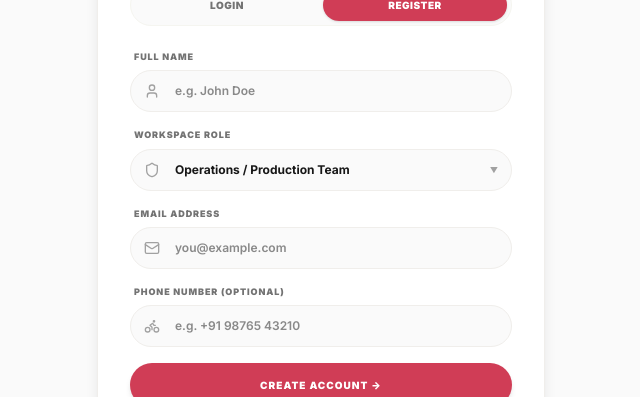
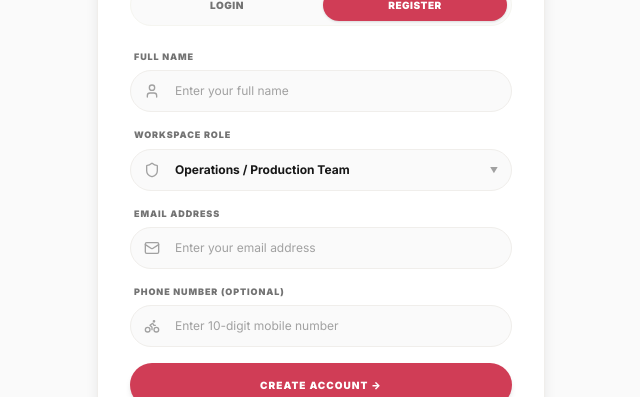
Before and after one commit to highphaus/highp-innovation-frontend, a React (Vite) app: page /1/login in a window 1280 px wide. Both pictures are taken after a click on the button "REGISTER". Shown: the part 217-614 px from the top of the page, without its empty margins (319-959 px from the left). Built offline with nearby package versions, Linux system fonts and the light colour scheme; no server answers.

Commit message:
fix: form placeholders, styling, and icon alignment

```diff
--- a/src/components/CustomerAuthModal.jsx
+++ b/src/components/CustomerAuthModal.jsx
@@ -254,8 +254,8 @@ export default function CustomerAuthModal({ isOpen, onClose, storeSlug, theme, o
                     name="name"
                     value={formData.name}
                     onChange={handleInputChange}
-                    placeholder="e.g. Shamsaifudheen"
-                    className="w-full bg-[#FAFAFA] border border-[#F0EEEB] text-neutral-900 pl-11 pr-4 py-3 text-xs rounded-xl focus:outline-none focus:border-[#D03D56] focus:bg-white transition-all font-semibold relative z-0"
+                    placeholder="Enter your full name"
+                    className="w-full bg-[#FAFAFA] border border-[#F0EEEB] text-neutral-900 placeholder:text-neutral-400 placeholder:font-normal pl-11 pr-4 py-3 text-xs rounded-xl focus:outline-none focus:border-[#D03D56] focus:bg-white transition-all font-semibold relative z-0"
                   />
                 </div>
               </div>
@@ -273,8 +273,8 @@ export default function CustomerAuthModal({ isOpen, onClose, storeSlug, theme, o
                   name="email"
                   value={formData.email}
                   onChange={handleInputChange}
-                  placeholder="customer@enterprise.com"
-                  className="w-full bg-[#FAFAFA] border border-[#F0EEEB] text-neutral-900 pl-11 pr-4 py-3 text-xs rounded-xl focus:outline-none focus:border-[#D03D56] focus:bg-white transition-all font-semibold relative z-0"
+                  placeholder="Enter your email address"
+                  className="w-full bg-[#FAFAFA] border border-[#F0EEEB] text-neutral-900 placeholder:text-neutral-400 placeholder:font-normal pl-11 pr-4 py-3 text-xs rounded-xl focus:outline-none focus:border-[#D03D56] focus:bg-white transition-all font-semibold relative z-0"
                 />
               </div>
             </div>
@@ -291,8 +291,8 @@ export default function CustomerAuthModal({ isOpen, onClose, storeSlug, theme, o
                     name="phone"
                     value={formData.phone}
                     onChange={handleInputChange}
-                    placeholder="+91 9876543210"
-                    className="w-full bg-[#FAFAFA] border border-[#F0EEEB] text-neutral-900 pl-11 pr-4 py-3 text-xs rounded-xl focus:outline-none focus:border-[#D03D56] focus:bg-white transition-all font-semibold relative z-0"
+                    placeholder="Enter 10-digit mobile number"
+                    className="w-full bg-[#FAFAFA] border border-[#F0EEEB] text-neutral-900 placeholder:text-neutral-400 placeholder:font-normal pl-11 pr-4 py-3 text-xs rounded-xl focus:outline-none focus:border-[#D03D56] focus:bg-white transition-all font-semibold relative z-0"
                   />
                 </div>
               </div>
--- a/src/pages/shared/UnifiedLogin.jsx
+++ b/src/pages/shared/UnifiedLogin.jsx
@@ -153,8 +153,8 @@ export default function UnifiedLogin() {
                 <User className="absolute left-3.5 top-1/2 -translate-y-1/2 w-4 h-4 text-neutral-400 pointer-events-none z-10" />
                 <input
                   required type="text"
-                  placeholder="e.g. John Doe"
-                  className="w-full bg-[#FAFAFA] border border-[#F0EEEB] text-neutral-900 pl-11 pr-4 py-3 text-xs rounded-xl focus:outline-none focus:border-[#D03D56] focus:bg-white transition-all font-semibold relative z-0"
+                  placeholder="Enter your full name"
+                  className="w-full bg-[#FAFAFA] border border-[#F0EEEB] text-neutral-900 placeholder:text-neutral-400 placeholder:font-normal pl-11 pr-4 py-3 text-xs rounded-xl focus:outline-none focus:border-[#D03D56] focus:bg-white transition-all font-semibold relative z-0"
                   value={name} onChange={e => setName(e.target.value)}
                 />
               </div>
@@ -188,8 +188,8 @@ export default function UnifiedLogin() {
               <Mail className="absolute left-3.5 top-1/2 -translate-y-1/2 w-4 h-4 text-neutral-400 pointer-events-none z-10" />
               <input
                 required type="email"
-                placeholder="you@example.com"
-                className="w-full bg-[#FAFAFA] border border-[#F0EEEB] text-neutral-900 pl-11 pr-4 py-3 text-xs rounded-xl focus:outline-none focus:border-[#D03D56] focus:bg-white transition-all font-semibold relative z-0"
+                placeholder="Enter your email address"
+                className="w-full bg-[#FAFAFA] border border-[#F0EEEB] text-neutral-900 placeholder:text-neutral-400 placeholder:font-normal pl-11 pr-4 py-3 text-xs rounded-xl focus:outline-none focus:border-[#D03D56] focus:bg-white transition-all font-semibold relative z-0"
                 value={email} onChange={e => setEmail(e.target.value)}
               />
             </div>
@@ -203,8 +203,8 @@ export default function UnifiedLogin() {
                 <Lock className="absolute left-3.5 top-1/2 -translate-y-1/2 w-4 h-4 text-neutral-400 pointer-events-none z-10" />
                 <input
                   required type="password"
-                  placeholder="••••••••••••"
-                  className="w-full bg-[#FAFAFA] border border-[#F0EEEB] text-neutral-900 pl-11 pr-4 py-3 text-xs rounded-xl focus:outline-none focus:border-[#D03D56] focus:bg-white transition-all font-semibold relative z-0"
+                  placeholder="Enter security password"
+                  className="w-full bg-[#FAFAFA] border border-[#F0EEEB] text-neutral-900 placeholder:text-neutral-400 placeholder:font-normal pl-11 pr-4 py-3 text-xs rounded-xl focus:outline-none focus:border-[#D03D56] focus:bg-white transition-all font-semibold relative z-0"
                   value={password} onChange={e => setPassword(e.target.value)}
                 />
               </div>
@@ -219,8 +219,8 @@ export default function UnifiedLogin() {
                 <Bike className="absolute left-3.5 top-1/2 -translate-y-1/2 w-4 h-4 text-neutral-400 pointer-events-none z-10" />
                 <input
                   type="tel"
-                  placeholder="e.g. +91 98765 43210"
-                  className="w-full bg-[#FAFAFA] border border-[#F0EEEB] text-neutral-900 pl-11 pr-4 py-3 text-xs rounded-xl focus:outline-none focus:border-[#D03D56] focus:bg-white transition-all font-semibold relative z-0"
+                  placeholder="Enter 10-digit mobile number"
+                  className="w-full bg-[#FAFAFA] border border-[#F0EEEB] text-neutral-900 placeholder:text-neutral-400 placeholder:font-normal pl-11 pr-4 py-3 text-xs rounded-xl focus:outline-none focus:border-[#D03D56] focus:bg-white transition-all font-semibold relative z-0"
                   value={phone} onChange={e => setPhone(e.target.value)}
                 />
               </div>
```
